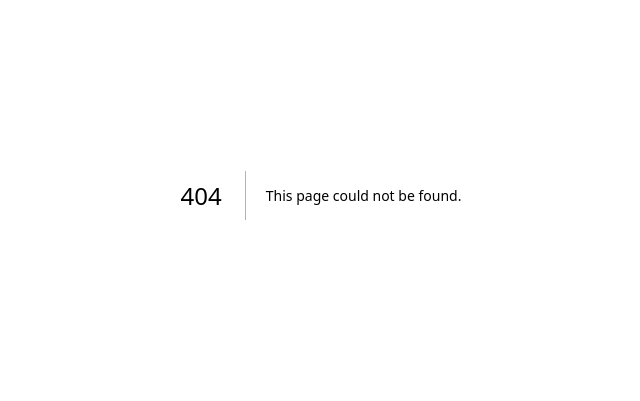
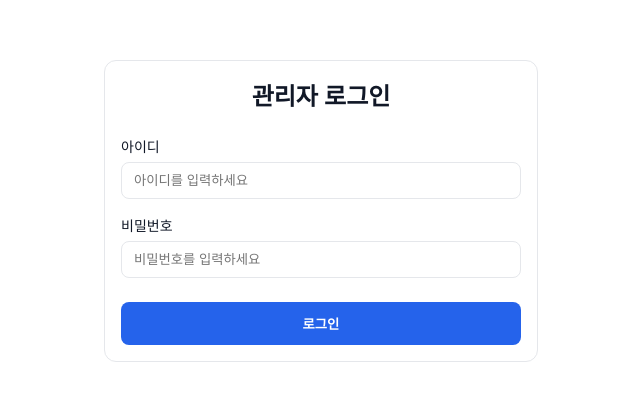
Before and after one commit to Pakkoc/studycard-discord-bot, a Next.js app in the folder dashboard/: page /login in a window 1280 px wide. Before the commit this address had no page. Shown: the part 221-622 px from the top of the page, without its empty margins (319-959 px from the left). Built offline with nearby package versions, Linux system fonts and the light colour scheme.

Commit message:
feat: 로그인 기능 추가

```diff
--- /dev/null
+++ b/dashboard/app/login/page.tsx
@@ -0,0 +1,112 @@
+"use client";
+
+import { useState } from "react";
+import { useRouter } from "next/navigation";
+
+export default function LoginPage() {
+  const router = useRouter();
+  const [id, setId] = useState("");
+  const [password, setPassword] = useState("");
+  const [error, setError] = useState("");
+  const [loading, setLoading] = useState(false);
+
+  const handleSubmit = async (e: React.FormEvent) => {
+    e.preventDefault();
+    setError("");
+    setLoading(true);
+
+    try {
+      const res = await fetch("/api/auth/login", {
+        method: "POST",
+        headers: { "Content-Type": "application/json" },
+        body: JSON.stringify({ id, password }),
+      });
+
+      const data = await res.json();
+
+      if (data.success) {
+        router.push("/");
+        router.refresh();
+      } else {
+        setError(data.message || "로그인에 실패했습니다.");
+      }
+    } catch {
+      setError("서버 연결에 실패했습니다.");
+    } finally {
+      setLoading(false);
+    }
+  };
+
+  return (
+    <main style={{
+      display: "flex",
+      justifyContent: "center",
+      alignItems: "center",
+      minHeight: "100vh",
+      padding: 16
+    }}>
+      <div className="panel" style={{ width: "100%", maxWidth: 400 }}>
+        <div className="title" style={{ textAlign: "center", marginBottom: 24 }}>
+          관리자 로그인
+        </div>
+
+        <form onSubmit={handleSubmit}>
+          <div style={{ marginBottom: 16 }}>
+            <label style={{ display: "block", marginBottom: 6, fontSize: 14 }}>
+              아이디
+            </label>
+            <input
+              type="text"
+              value={id}
+              onChange={(e) => setId(e.target.value)}
+              placeholder="아이디를 입력하세요"
+              style={{ width: "100%", boxSizing: "border-box" }}
+              required
+            />
+          </div>
+
+          <div style={{ marginBottom: 24 }}>
+            <label style={{ display: "block", marginBottom: 6, fontSize: 14 }}>
+              비밀번호
+            </label>
+            <input
+              type="password"
+              value={password}
+              onChange={(e) => setPassword(e.target.value)}
+              placeholder="비밀번호를 입력하세요"
+              style={{ width: "100%", boxSizing: "border-box" }}
+              required
+            />
+          </div>
+
+          {error && (
+            <div style={{
+              color: "#ef4444",
+              fontSize: 14,
+              marginBottom: 16,
+              textAlign: "center"
+            }}>
+              {error}
+            </div>
+          )}
+
+          <button
+            type="submit"
+            disabled={loading}
+            style={{
+              width: "100%",
+              padding: "12px",
+              backgroundColor: "var(--accent)",
+              color: "white",
+              border: "none",
+              fontWeight: 600,
+              opacity: loading ? 0.7 : 1,
+            }}
+          >
+            {loading ? "로그인 중..." : "로그인"}
+          </button>
+        </form>
+      </div>
+    </main>
+  );
+}
```
Also changed, not shown: dashboard/app/api/auth/login/route.ts (added, +39 -0 lines), dashboard/app/api/auth/logout/route.ts (added, +11 -0 lines), dashboard/app/page.tsx (+24 -2 lines), dashboard/middleware.ts (added, +39 -0 lines).
